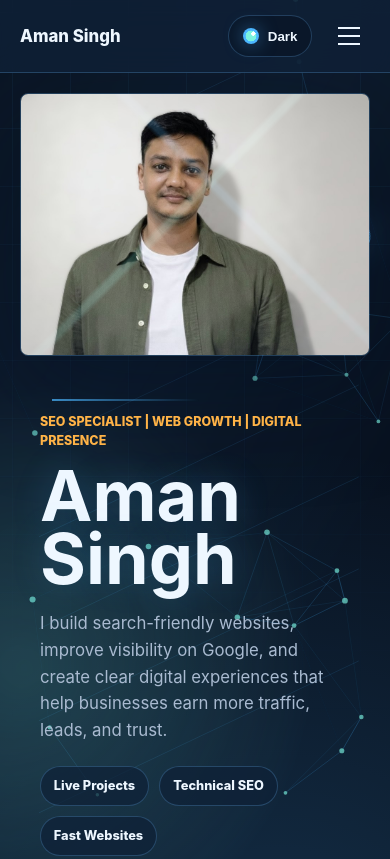
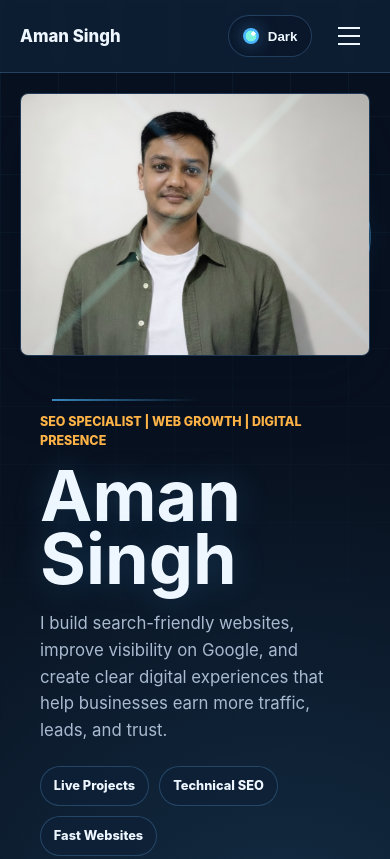
Before and after one commit to websiteh063-hue/aman-singh-portfolio, a plain HTML site: page index.html in a window 390 px wide. Shown: the top 859 px of the page. Drawn offline with Linux system fonts and the light colour scheme.

Commit message:
Optimize portfolio animations for speed

```diff
--- a/script.js
+++ b/script.js
@@ -85,16 +85,22 @@ if (revealItems.length) {
   }
 }
 
-if (canvas && !window.matchMedia("(prefers-reduced-motion: reduce)").matches) {
+const shouldAnimateBackground =
+  canvas &&
+  !window.matchMedia("(prefers-reduced-motion: reduce)").matches &&
+  window.innerWidth >= 760;
+
+if (shouldAnimateBackground) {
   const ctx = canvas.getContext("2d");
   const points = [];
   const pointer = { x: 0, y: 0, active: false };
   let width = 0;
   let height = 0;
   let animationFrame = 0;
+  let lastDraw = 0;
 
   function resizeCanvas() {
-    const pixelRatio = Math.min(window.devicePixelRatio || 1, 2);
+    const pixelRatio = 1;
     width = window.innerWidth;
     height = window.innerHeight;
     canvas.width = Math.floor(width * pixelRatio);
@@ -103,7 +109,7 @@ if (canvas && !window.matchMedia("(prefers-reduced-motion: reduce)").matches) {
     canvas.style.height = `${height}px`;
     ctx.setTransform(pixelRatio, 0, 0, pixelRatio, 0, 0);
 
-    const pointCount = Math.min(58, Math.max(28, Math.floor(width / 26)));
+    const pointCount = Math.min(34, Math.max(18, Math.floor(width / 46)));
     points.length = 0;
 
     for (let index = 0; index < pointCount; index += 1) {
@@ -126,7 +132,13 @@ if (canvas && !window.matchMedia("(prefers-reduced-motion: reduce)").matches) {
     };
   }
 
-  function draw() {
+  function draw(timestamp = 0) {
+    if (timestamp - lastDraw < 33) {
+      animationFrame = window.requestAnimationFrame(draw);
+      return;
+    }
+
+    lastDraw = timestamp;
     const colors = getThemeColors();
     ctx.clearRect(0, 0, width, height);
 
@@ -148,7 +160,7 @@ if (canvas && !window.matchMedia("(prefers-reduced-motion: reduce)").matches) {
       if (point.y < -40) point.y = height + 40;
       if (point.y > height + 40) point.y = -40;
 
-      for (let nextIndex = index + 1; nextIndex < points.length; nextIndex += 1) {
+      for (let nextIndex = index + 1; nextIndex < points.length; nextIndex += 2) {
         const other = points[nextIndex];
         const distance = Math.hypot(point.x - other.x, point.y - other.y);
 
--- a/styles.css
+++ b/styles.css
@@ -49,18 +49,6 @@
   box-sizing: border-box;
 }
 
-*,
-*::before,
-*::after {
-  transition:
-    background-color 220ms ease,
-    border-color 220ms ease,
-    box-shadow 220ms ease,
-    color 220ms ease,
-    opacity 500ms ease,
-    transform 500ms ease;
-}
-
 html {
   scroll-behavior: smooth;
 }
@@ -78,7 +66,7 @@ body {
 }
 
 body::before {
-  animation: grid-drift 24s linear infinite;
+  animation: grid-drift 42s linear infinite;
   background-image:
     linear-gradient(rgba(75, 182, 255, 0.09) 1px, transparent 1px),
     linear-gradient(90deg, rgba(75, 182, 255, 0.09) 1px, transparent 1px);
@@ -92,12 +80,11 @@ body::before {
 }
 
 body::after {
-  animation: glow-sweep 14s ease-in-out infinite alternate;
+  animation: glow-sweep 24s ease-in-out infinite alternate;
   background:
     radial-gradient(circle at 22% 72%, rgba(124, 243, 223, 0.2), transparent 18rem),
     linear-gradient(120deg, transparent 0%, rgba(75, 182, 255, 0.08) 42%, transparent 70%);
   content: "";
-  filter: blur(2px);
   inset: -20%;
   opacity: 0.82;
   pointer-events: none;
@@ -229,7 +216,7 @@ a {
   position: sticky;
   top: 0;
   z-index: 10;
-  backdrop-filter: blur(16px);
+  backdrop-filter: blur(8px);
 }
 
 .nav {
@@ -277,6 +264,7 @@ a {
   min-height: 42px;
   order: 3;
   padding: 0.45rem 0.85rem;
+  transition: border-color 180ms ease, box-shadow 180ms ease, color 180ms ease;
 }
 
 .theme-toggle:hover,
@@ -335,12 +323,12 @@ a {
 }
 
 .hero::after {
-  animation: hud-spin 18s linear infinite;
+  animation: hud-spin 34s linear infinite;
   border: 1px solid color-mix(in srgb, var(--hud) 52%, transparent);
   border-radius: 999px;
   box-shadow:
-    inset 0 0 30px rgba(75, 182, 255, 0.15),
-    0 0 52px rgba(75, 182, 255, 0.12);
+    inset 0 0 20px rgba(75, 182, 255, 0.12),
+    0 0 32px rgba(75, 182, 255, 0.08);
   content: "";
   height: min(34vw, 360px);
   pointer-events: none;
@@ -355,7 +343,7 @@ a {
   border: 1px solid var(--glass-line);
   border-radius: 8px;
   box-shadow:
-    0 32px 110px rgba(0, 12, 32, 0.42),
+    0 24px 64px rgba(0, 12, 32, 0.32),
     inset 0 0 0 1px rgba(255, 255, 255, 0.08);
   min-height: 520px;
   overflow: hidden;
@@ -379,6 +367,7 @@ a {
   object-fit: cover;
   object-position: center top;
   transform: scale(1.015);
+  transition: transform 420ms ease;
   width: 100%;
 }
 
@@ -481,6 +470,7 @@ h3 {
   justify-content: center;
   min-height: 48px;
   padding: 0.75rem 1.1rem;
+  transition: background-color 180ms ease, border-color 180ms ease, color 180ms ease, transform 180ms ease;
 }
 
 .button.primary {
@@ -501,6 +491,7 @@ h3 {
 .reveal {
   opacity: 0;
   transform: translateY(28px);
+  transition: opacity 420ms ease, transform 420ms ease;
 }
 
 .reveal.is-visible {
@@ -513,7 +504,7 @@ h3 {
 blockquote:hover,
 .contact-card:hover {
   border-color: color-mix(in srgb, var(--hud) 62%, var(--glass-line));
-  box-shadow: 0 26px 90px rgba(0, 16, 38, 0.32);
+  box-shadow: 0 18px 48px rgba(0, 16, 38, 0.22);
   transform: translateY(-5px);
 }
 
@@ -609,9 +600,10 @@ blockquote,
   border: 1px solid var(--glass-line);
   border-radius: var(--radius);
   box-shadow: var(--glass-shadow);
-  backdrop-filter: blur(16px);
+  backdrop-filter: blur(6px);
   overflow: hidden;
   position: relative;
+  transition: border-color 180ms ease, box-shadow 180ms ease, transform 180ms ease;
 }
 
 .work-card::before,
@@ -929,6 +921,20 @@ cite {
 }
 
 @media (max-width: 700px) {
+  body::before,
+  body::after,
+  .hero::after {
+    animation: none;
+  }
+
+  body::after {
+    display: none;
+  }
+
+  .tech-background {
+    display: none;
+  }
+
   .nav-menu {
     background: var(--panel-strong);
     border-bottom: 1px solid var(--glass-line);
@@ -981,6 +987,14 @@ cite {
 
   .work-card {
     min-height: auto;
+  }
+
+  .work-card:hover,
+  .service-list article:hover,
+  blockquote:hover,
+  .contact-card:hover {
+    box-shadow: var(--glass-shadow);
+    transform: none;
   }
 
   .site-footer {
```
